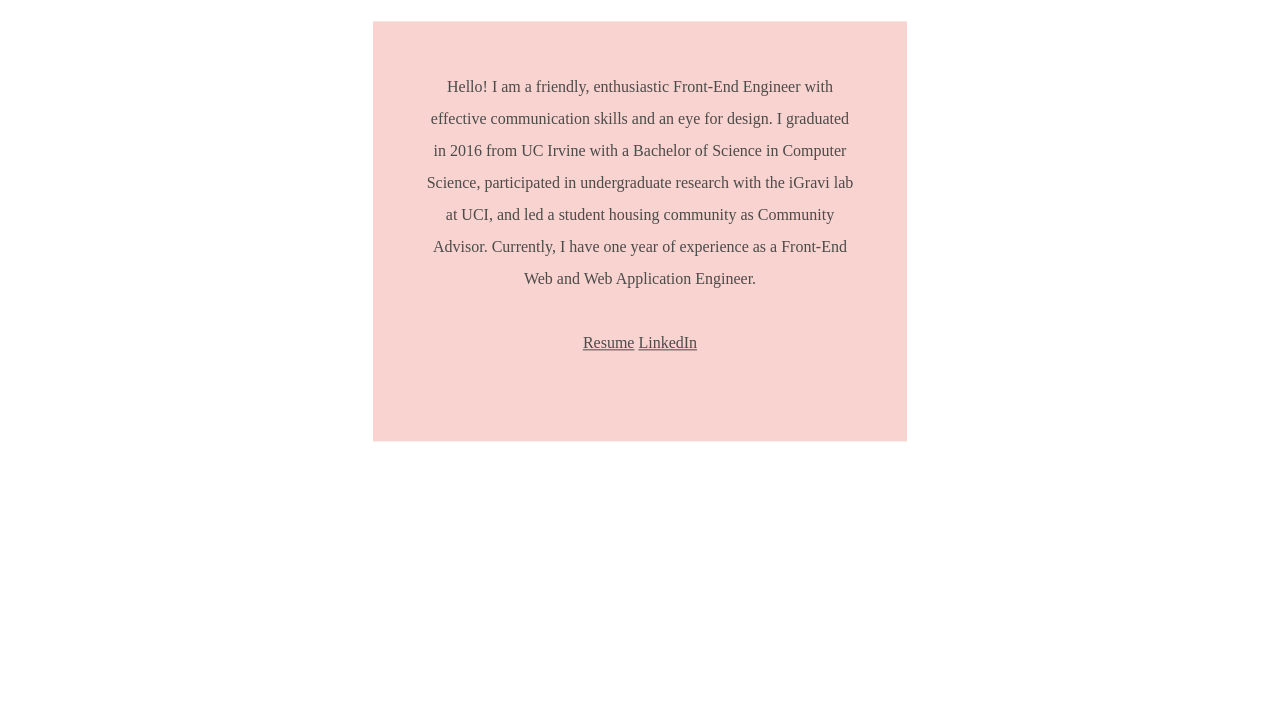
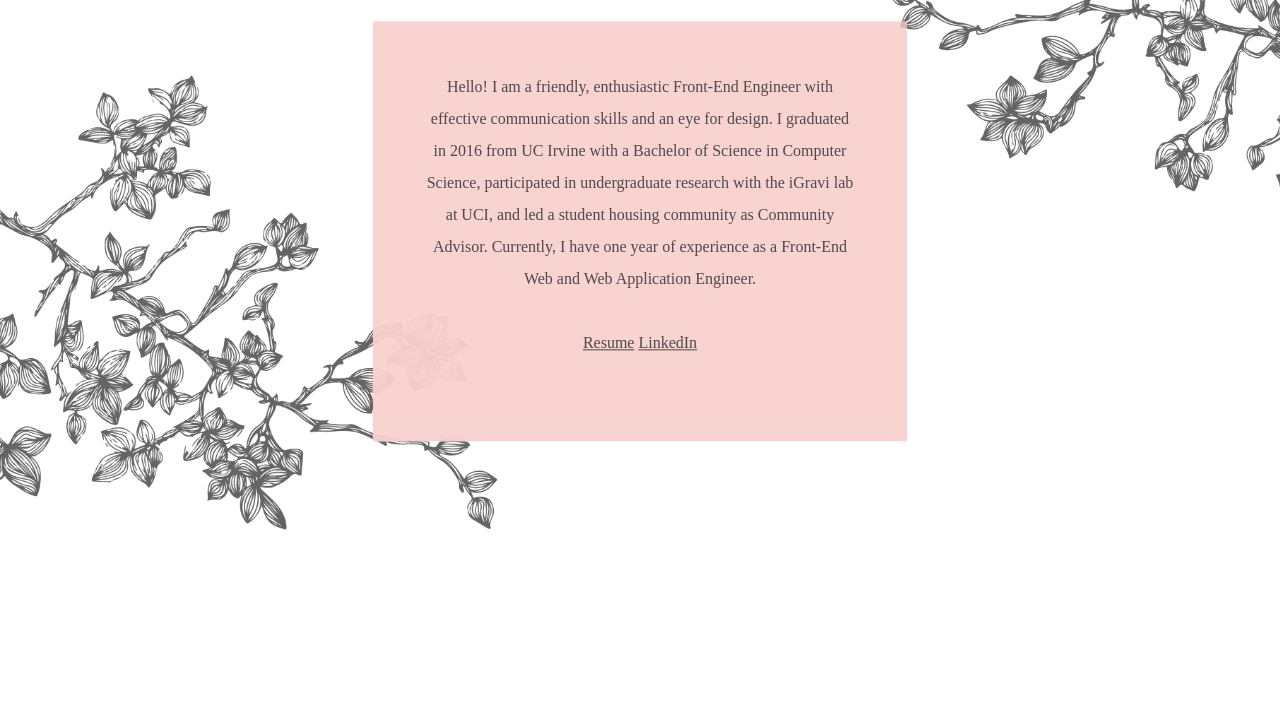
Before and after one commit to michelle-lim/mish-hugo, a website built with webpack: page site/layouts/index.html in a window 1280 px wide. Shown: the part 188-892 px from the top of the page. Built offline with nearby package versions, Linux system fonts and the light colour scheme; files whose address does not match are found by name; a web font is replaced by a local one.

Commit message:
Testing Image sources

```diff
--- a/src/scss/partials/_brand.scss
+++ b/src/scss/partials/_brand.scss
@@ -2,7 +2,7 @@
 
 // Illustration Sources
 // $landingIllustr: '/images/hero-bg-01.png';
-$contactIllustr: '/images/bg.png';
+$contactIllustr: './../static/bg.png';
 
 // Illustration Placement
 #landing {
```
Also changed, not shown: site/static/bg.png (added), site/static/p1.jpg (added), site/static/p2.jpg (added), site/static/p3.jpg (added), src/css/main.css.
